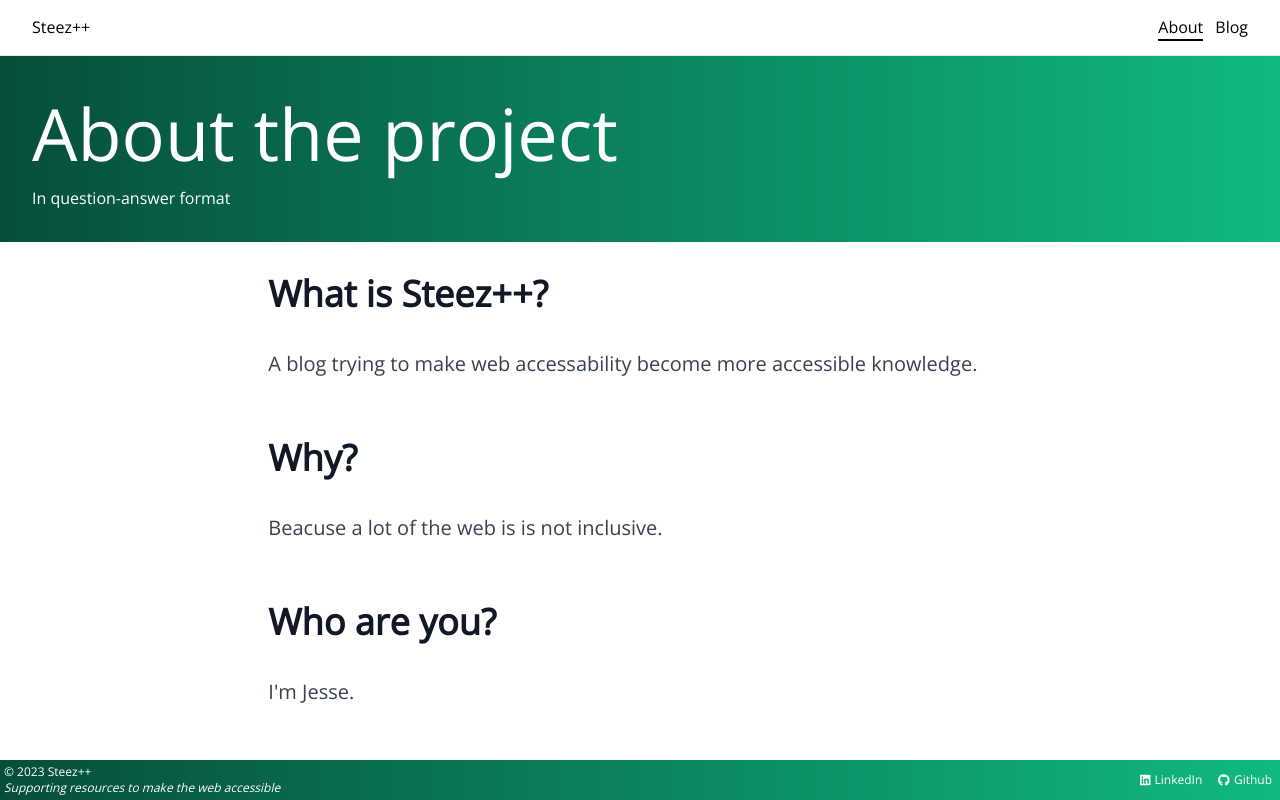
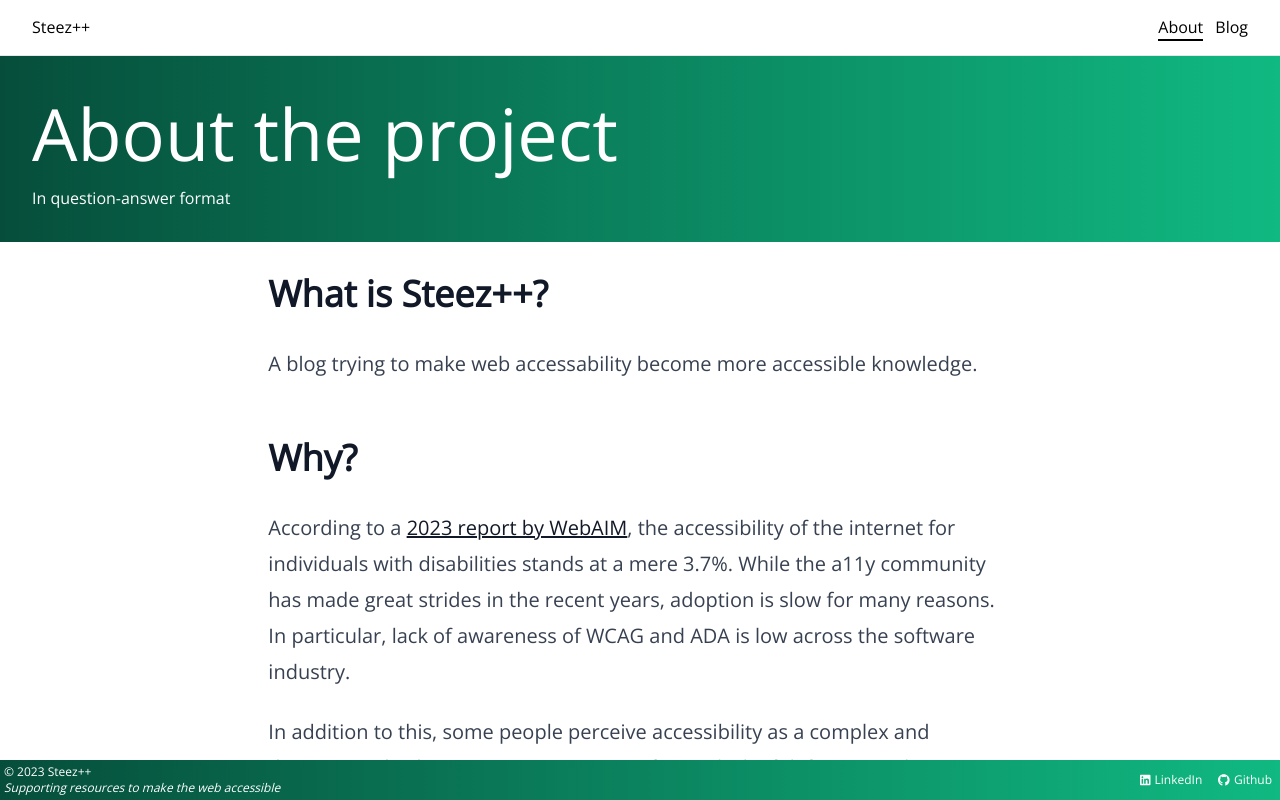
Before and after one commit to steezplusplus/Accessible-Web-Components, a Next.js app: page /about in a window 1280 px wide. Built offline with nearby package versions, Linux system fonts and the light colour scheme.

Commit message:
feat: update about page

```diff
--- a/app/about/_components/about/About.tsx
+++ b/app/about/_components/about/About.tsx
@@ -1,14 +1,41 @@
+import Link from 'next/link';
+
+const webAimURL = 'https://webaim.org/projects/million/#wcag';
+const LinkedInURL = 'https://www.linkedin.com/in/jesse-bp/';
+const ariaApgURL = 'https://www.w3.org/WAI/ARIA/apg/patterns/';
+const openUiURL = 'https://open-ui.org/';
+
 export function About() {
   return (
-    <article className="prose mx-auto mt-8 md:prose-lg lg:prose-xl">
+    <article className="prose mx-auto my-8 sm:prose-sm md:prose-base lg:prose-lg xl:prose-xl">
       <h2>What is Steez++?</h2>
-      <p>A blog trying to make web accessability become more accessible knowledge.</p>
+      <p>
+        A blog trying to make web accessability become more accessible knowledge.
+      </p>
 
       <h2>Why?</h2>
-      <p>Beacuse a lot of the web is is not inclusive.</p>
+      <p>
+        According to a <Link href={webAimURL}>2023 report by WebAIM</Link>, the accessibility of the internet for individuals with disabilities stands at a mere 3.7%.
+        While the a11y community has made great strides in the recent years, adoption is slow for many reasons.
+        In particular, lack of awareness of WCAG and ADA is low across the software industry.
+      </p>
+      <p>
+        In addition to this, some people perceive accessibility as a complex and daunting task.
+        This misconception arises from a lack of definitive and information rich resources for people learn.
+        As of late, <Link href={ariaApgURL}>Aria APG</Link> and <Link href={openUiURL}>OpenUI</Link> have made amazing strides in educating best practices for a11y.
+      </p>
+      <p>
+        This website serves as my humble contribution to the web development community, and to express gratitude towards those who have taught me invaluable lessons.
+        It is my hope that my blog posts can help simplify the mental modal required for building accessible UI, while using OpenUI and Aria APG as my resources.
+      </p>
 
       <h2>Who are you?</h2>
-      <p>I&apos;m Jesse.</p>
+      <p>
+        I&apos;m Jesse, a software engineer.
+      </p>
+      <p>
+        Feel free to contact me on <Link href={LinkedInURL}>LinkedIn</Link>.
+      </p>
     </article >
   );
 }
```
